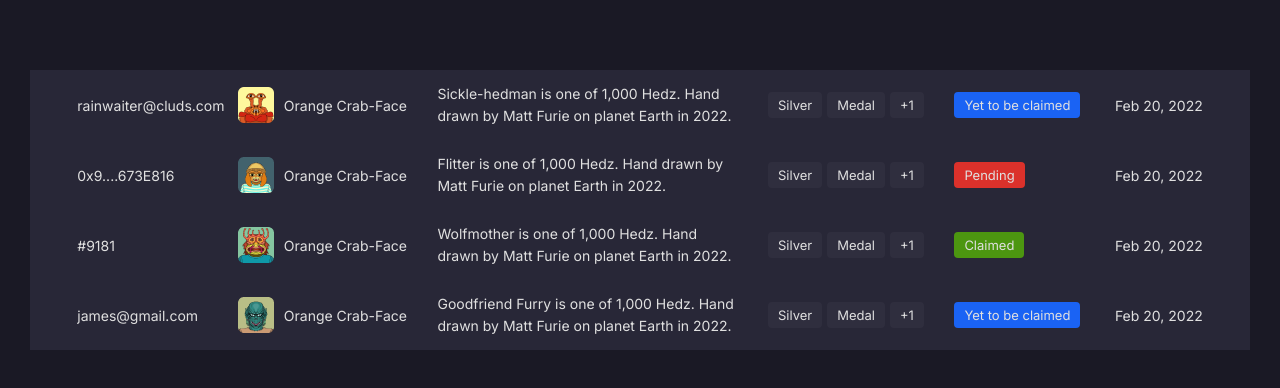
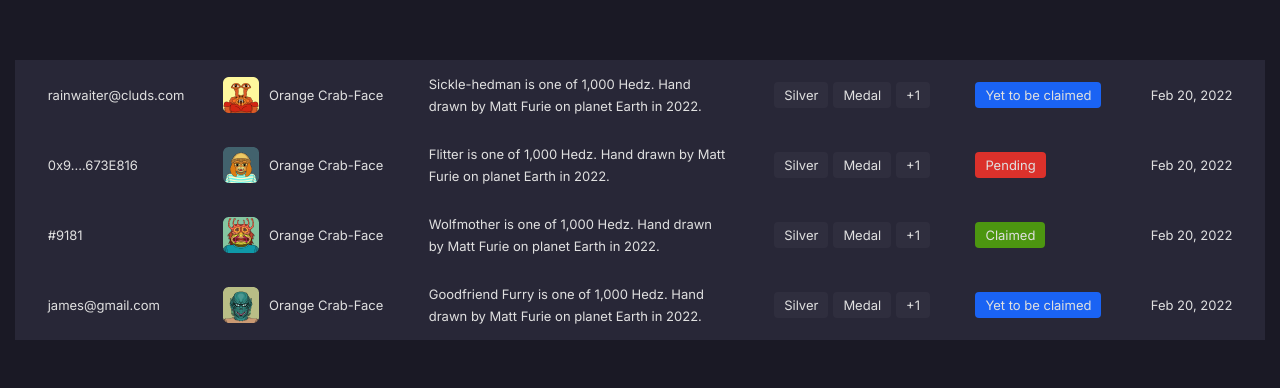
Before and after one commit to sandeepgangaram/temp-mercle-assign, a React (Create React App) app: page / in a window 1280 px wide. Shown: the top 388 px of the page. Built offline with nearby package versions, Linux system fonts and the light colour scheme.

Commit message:
ui fixes

```diff
--- a/src/index.css
+++ b/src/index.css
@@ -14,7 +14,7 @@ body {
   color: #e0e0e0;
 }
 #root {
-  padding: 7rem 3rem;
+  padding: 6rem 1.5rem;
 }
 
 .row-container {
@@ -23,20 +23,19 @@ body {
 .row-card {
   max-width: 162rem;
   height: 7rem;
-  padding: 1.4rem 3.2rem;
+  padding: 1rem;
   background-color: #282737;
   display: flex;
   justify-content: space-around;
   align-items: center;
+  font-size: 1.3rem;
 }
 /* Email */
 .row-card-email {
-  font-size: 1.4rem;
   width: 13rem;
 }
 /* NFT */
 .row-card-nft {
-  font-size: 1.4rem;
   display: flex;
   align-items: center;
   justify-content: center;
@@ -49,7 +48,6 @@ body {
 
 /* Description */
 .row-card-desc {
-  font-size: 1.4rem;
   width: 30rem;
   line-height: 2.2rem;
 }
@@ -98,7 +96,6 @@ body {
 }
 /* Date */
 .row-card-date {
-  font-size: 1.4rem;
 }
 
 /* Tooltip */
```
